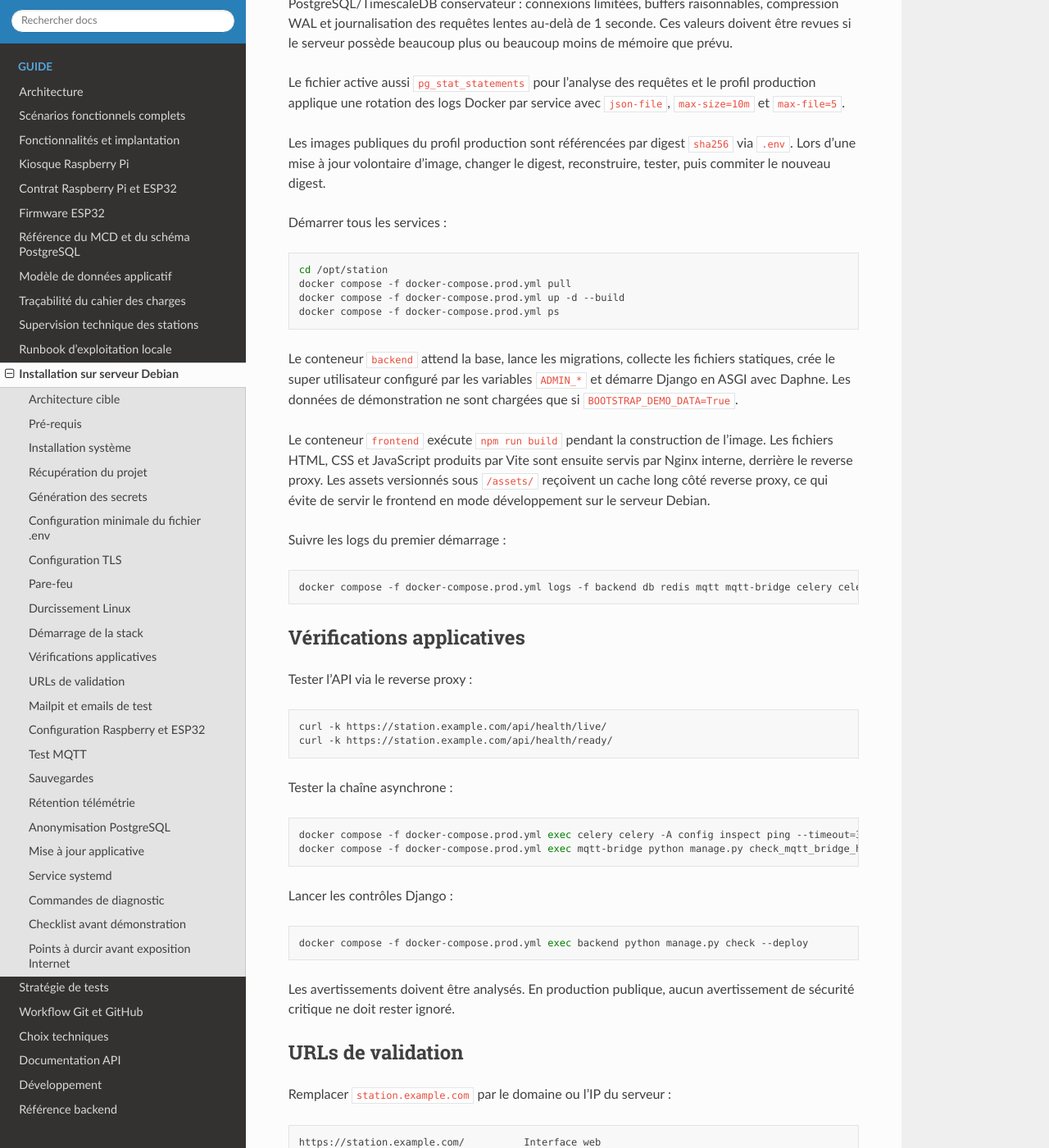
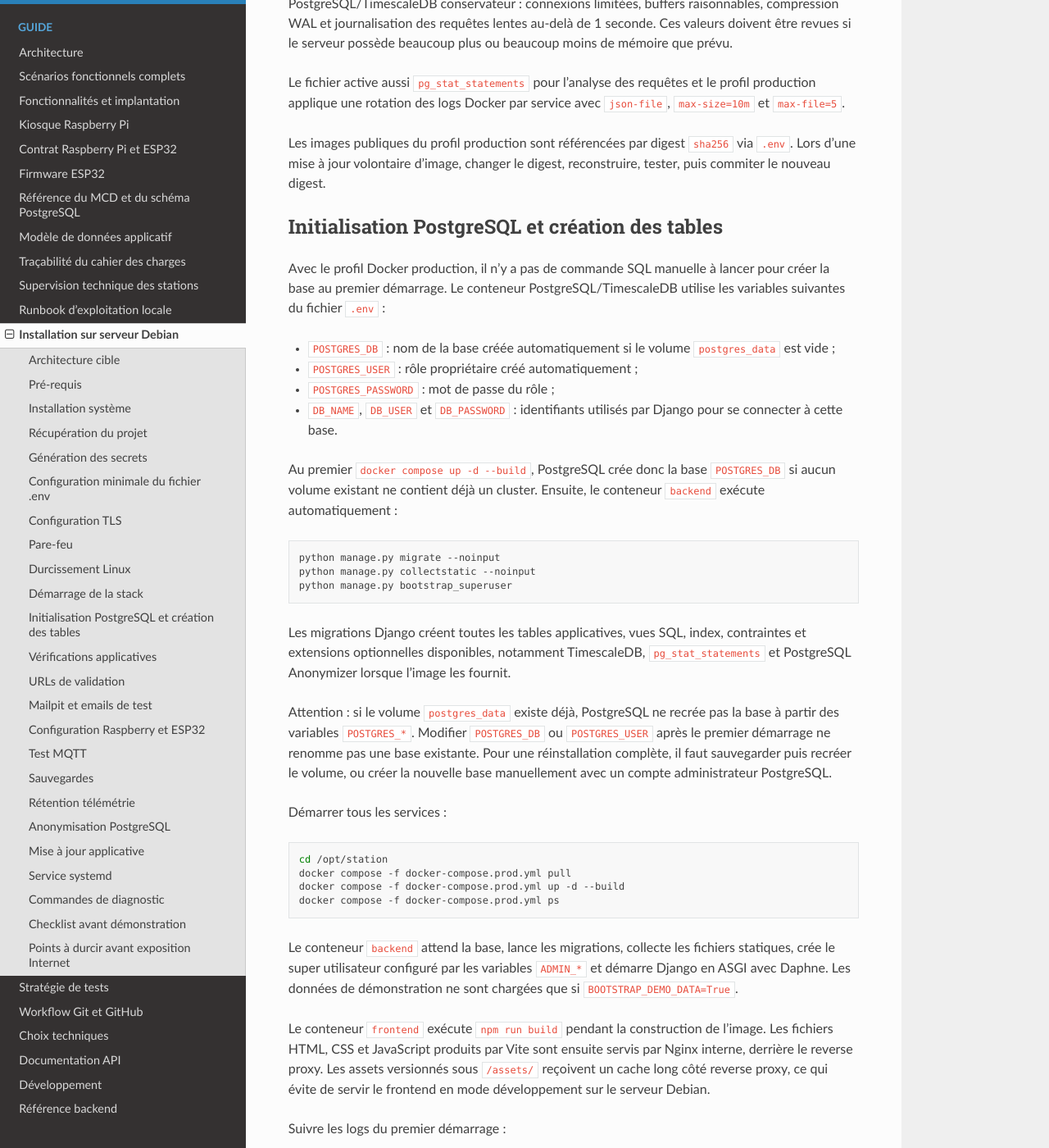
Before and after one commit to bayhes5/Station_de_recharge, a Sphinx documentation site: the page built from docs/source/debian_production_deployment.rst, in a window 1280 px wide and 1400 px high, scrolled down 6011 px. Shown: the whole window at 82% size. Built offline with Sphinx 7.4.7 and the Read the Docs theme 3.1.0, drawn with Linux system fonts in a browser that asks for light colours.

Commit message:
Clarify production database initialization

```diff
--- a/docs/source/debian_production_deployment.rst
+++ b/docs/source/debian_production_deployment.rst
@@ -335,6 +335,40 @@ profil production applique une rotation des logs Docker par service avec
 Les images publiques du profil production sont référencées par digest
 ``sha256`` via ``.env``. Lors d'une mise à jour volontaire d'image, changer le
 digest, reconstruire, tester, puis commiter le nouveau digest.
+
+Initialisation PostgreSQL et création des tables
+------------------------------------------------
+
+Avec le profil Docker production, il n'y a pas de commande SQL manuelle à lancer
+pour créer la base au premier démarrage. Le conteneur PostgreSQL/TimescaleDB
+utilise les variables suivantes du fichier ``.env`` :
+
+* ``POSTGRES_DB`` : nom de la base créée automatiquement si le volume
+  ``postgres_data`` est vide ;
+* ``POSTGRES_USER`` : rôle propriétaire créé automatiquement ;
+* ``POSTGRES_PASSWORD`` : mot de passe du rôle ;
+* ``DB_NAME``, ``DB_USER`` et ``DB_PASSWORD`` : identifiants utilisés par Django
+  pour se connecter à cette base.
+
+Au premier ``docker compose up -d --build``, PostgreSQL crée donc la base
+``POSTGRES_DB`` si aucun volume existant ne contient déjà un cluster. Ensuite,
+le conteneur ``backend`` exécute automatiquement :
+
+.. code-block:: bash
+
+   python manage.py migrate --noinput
+   python manage.py collectstatic --noinput
+   python manage.py bootstrap_superuser
+
+Les migrations Django créent toutes les tables applicatives, vues SQL, index,
+contraintes et extensions optionnelles disponibles, notamment TimescaleDB,
+``pg_stat_statements`` et PostgreSQL Anonymizer lorsque l'image les fournit.
+
+Attention : si le volume ``postgres_data`` existe déjà, PostgreSQL ne recrée pas
+la base à partir des variables ``POSTGRES_*``. Modifier ``POSTGRES_DB`` ou
+``POSTGRES_USER`` après le premier démarrage ne renomme pas une base existante.
+Pour une réinstallation complète, il faut sauvegarder puis recréer le volume, ou
+créer la nouvelle base manuellement avec un compte administrateur PostgreSQL.
 
 Démarrer tous les services :
 
```
